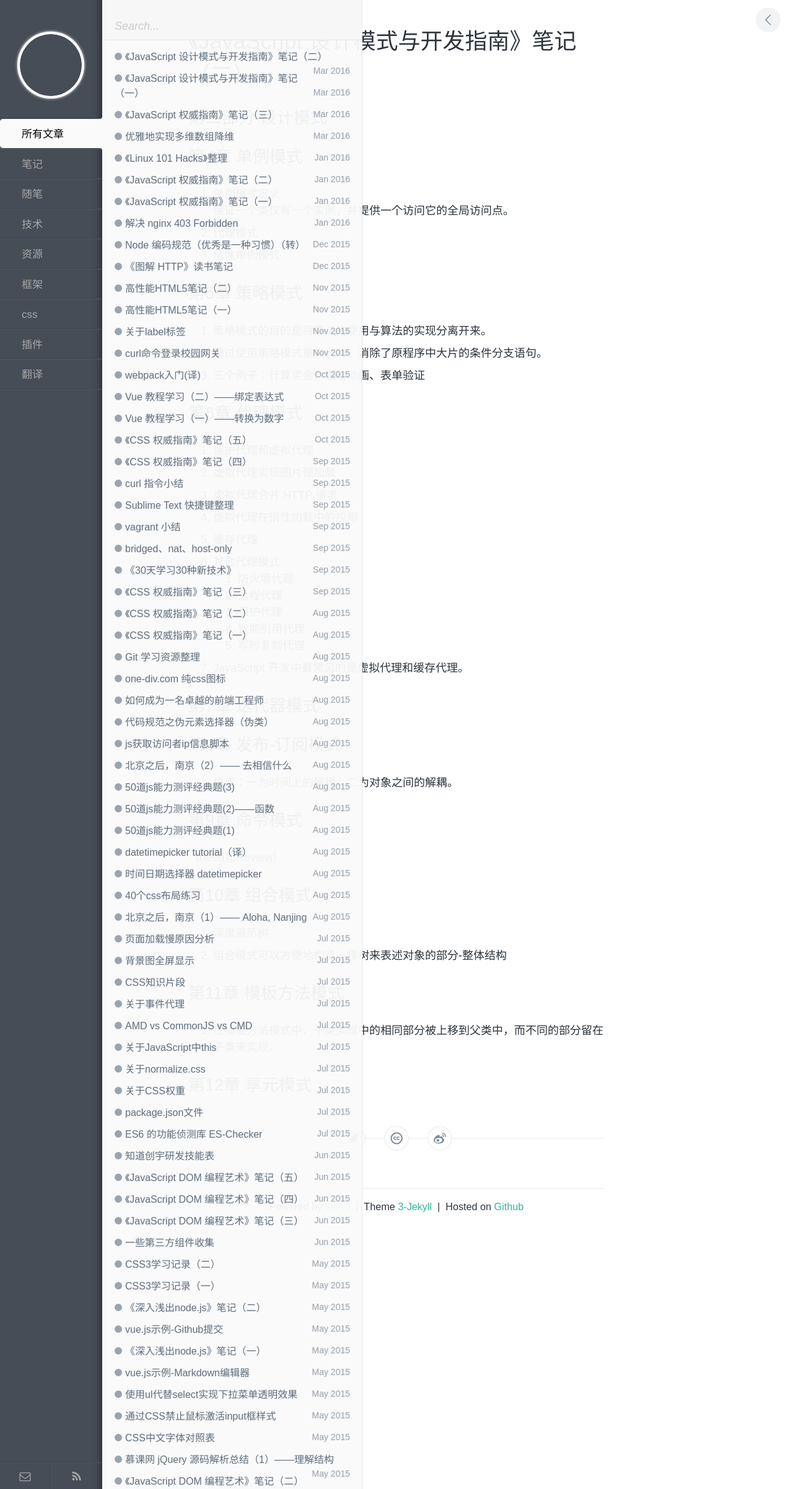
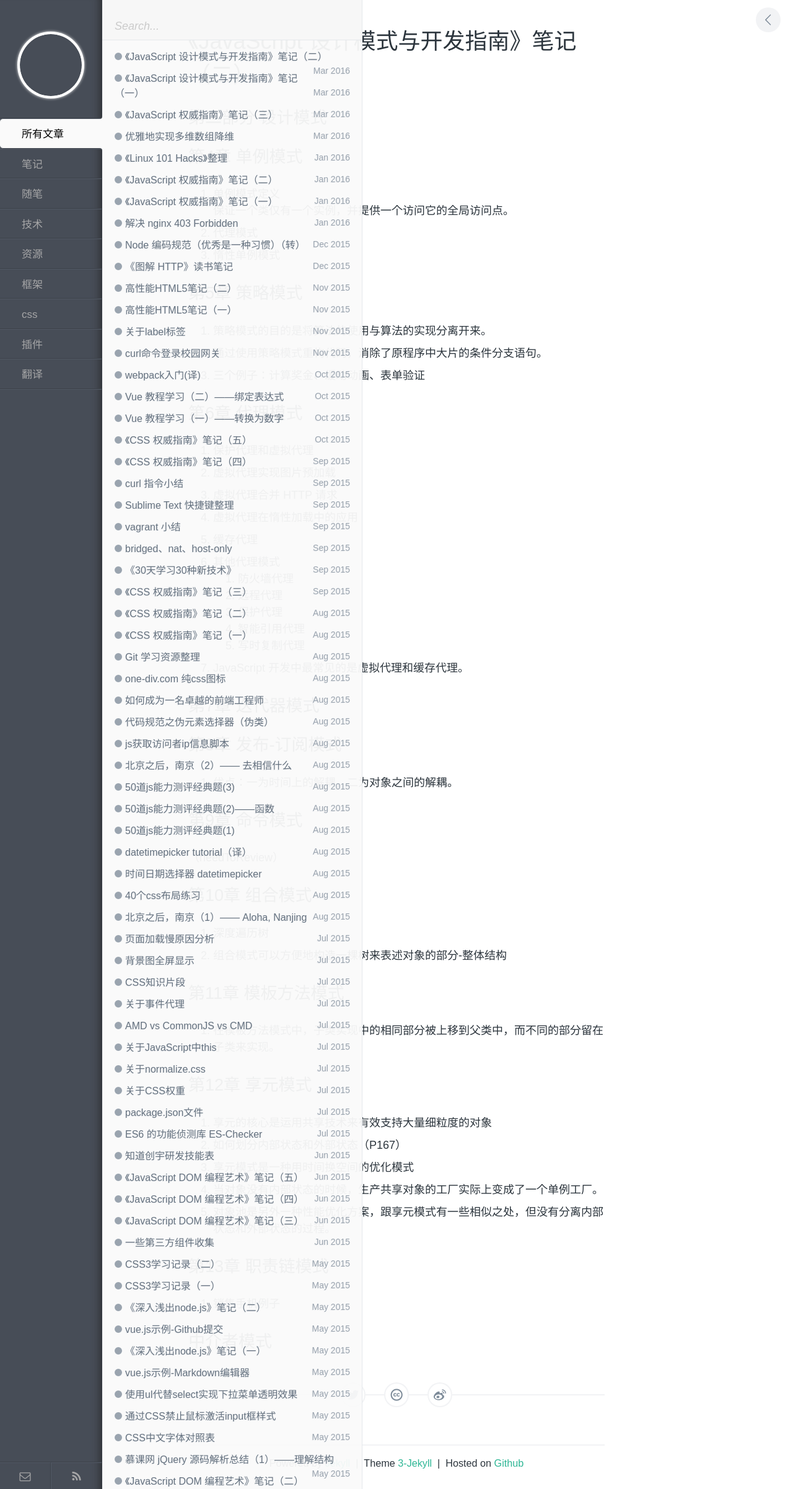
Before and after one commit to byr-gdp/byr-gdp.github.io, a Jekyll site: the page built from _posts/note/2016-03-13-javascript-design-pattern-2.md, in a window 1280 px wide. Shown: the whole page at 62% size. Built offline with Jekyll 4.4.1, drawn with Linux system fonts in a browser that asks for light colours; comment, search, counter and statistics services are not loaded.

```diff
--- a/_posts/note/2016-03-13-javascript-design-pattern-2.md
+++ b/_posts/note/2016-03-13-javascript-design-pattern-2.md
@@ -62,3 +62,15 @@ description: 《JavaScript 设计模式与开发指南》
 1. 在模板方法模式中，子类实现中的相同部分被上移到父类中，而不同的部分留在子类来实现。
 
 # 第12章 享元模式
+
+1. 享元的核心是运用共享技术来有效支持大量细粒度的对象
+2. 如何划分内部状态和外部状态（P167）
+3. 享元模式是一种用时间换空间的优化模式
+4. 当对象没有内部状态的时候，生产共享对象的工厂实际上变成了一个单例工厂。
+5. 对象池是另外一种性能优化方案，跟享元模式有一些相似之处，但没有分离内部状态和外部状态的过程。
+
+# 第13章 职责链模式
+
+1. 销售手机例子
+
+# 中介者模式
```
